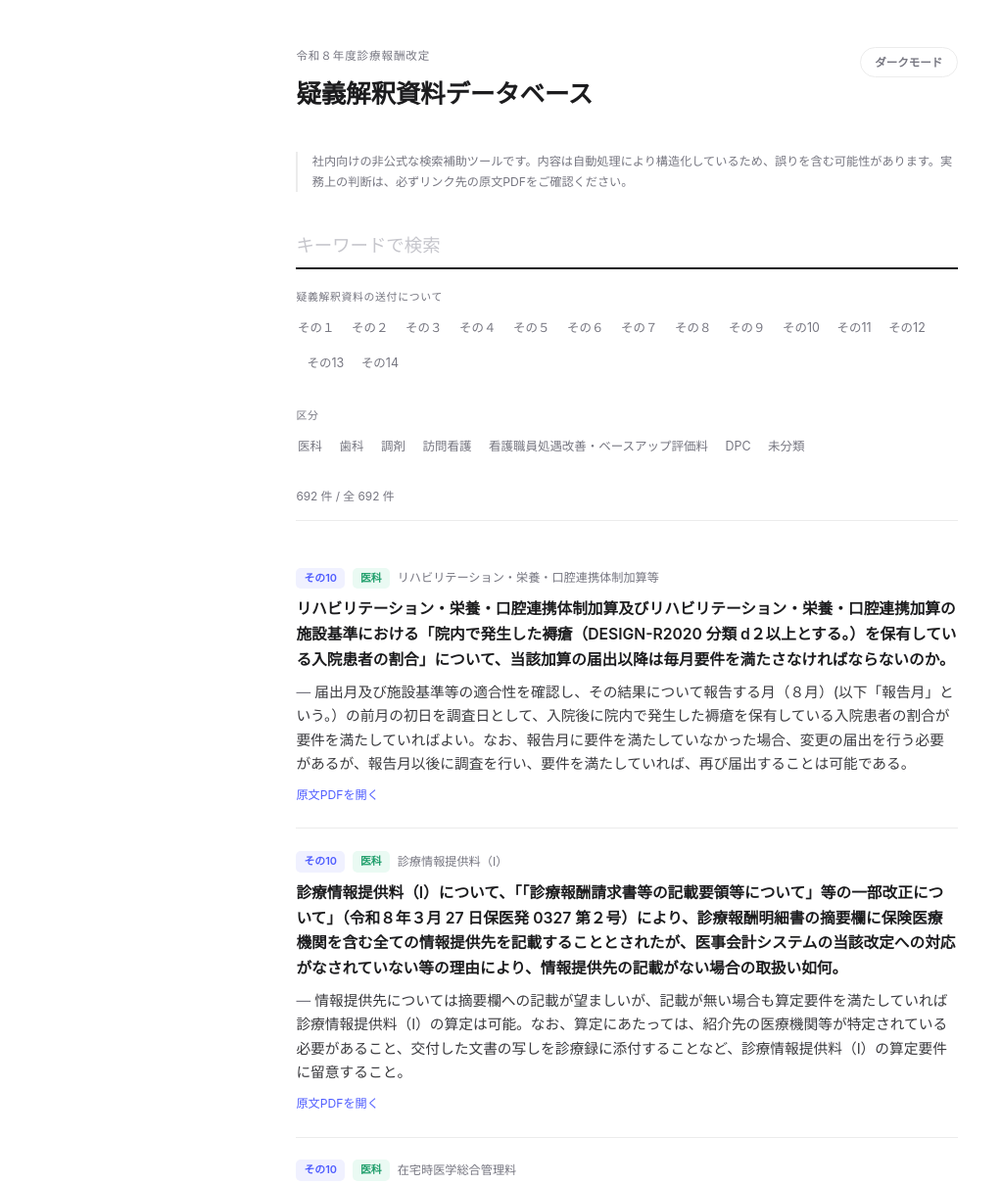
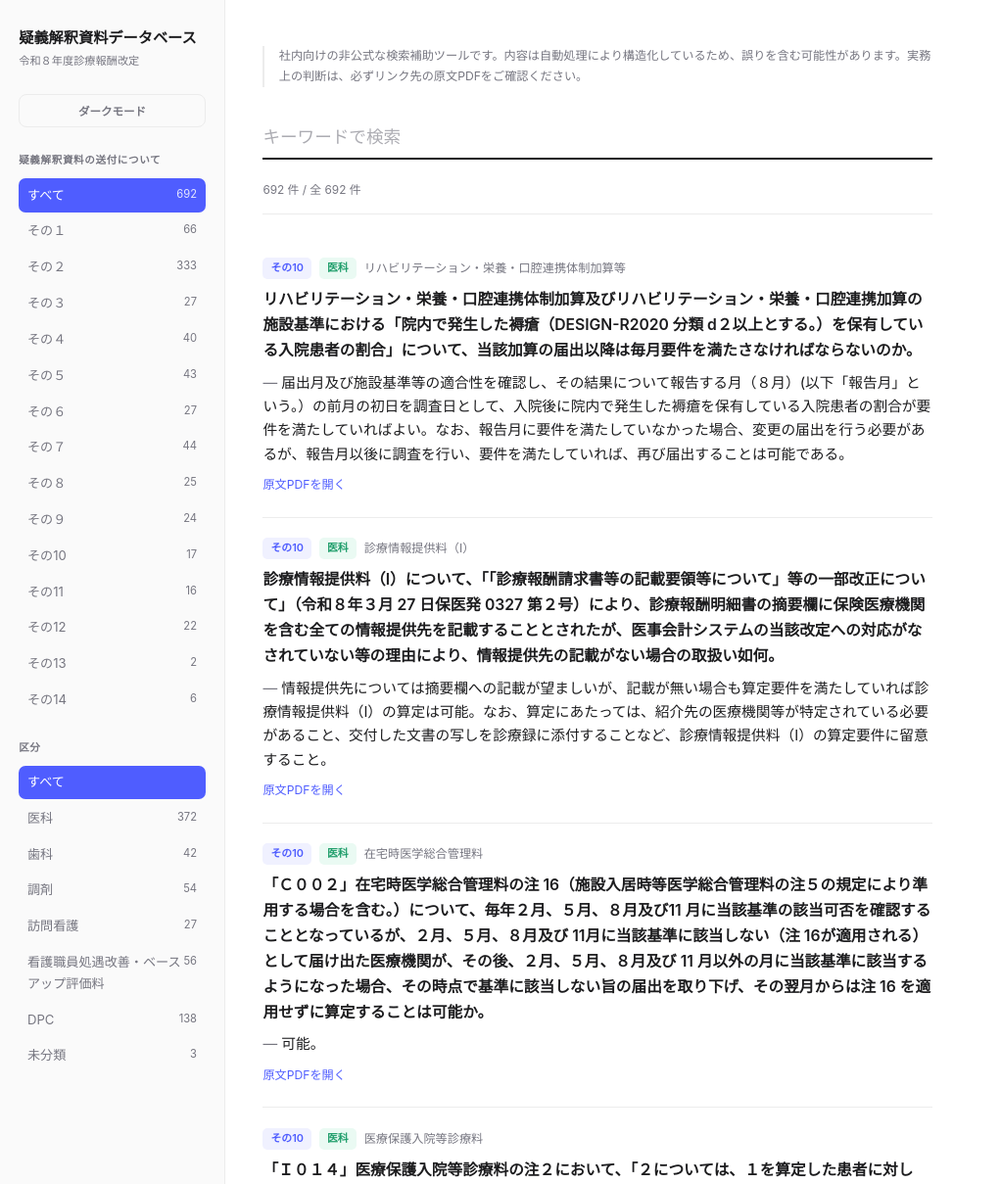
Before and after one commit to ogaflame/Gigikaikaisyaku, a plain HTML site: page site/index.html in a window 1280 px wide. Shown: the top 1209 px of the page at 98% size, without its empty margins (0-1022 px from the left). Drawn offline with Linux system fonts and the light colour scheme.

Commit message:
Update index.html

```diff
--- a/site/index.html
+++ b/site/index.html
@@ -3,10 +3,11 @@
 <head>
 <meta charset="UTF-8">
 <meta name="viewport" content="width=device-width, initial-scale=1.0">
-<title>案E: シンプルミニマル | 疑義解釈資料データベース</title>
+<title>疑義解釈資料データベース | 令和８年度診療報酬改定</title>
 <style>
   :root{
     --bg:#ffffff;
+    --sidebar-bg:#fafafa;
     --ink:#1c1c1e;
     --ink-soft:#767680;
     --line:#ececec;
@@ -15,10 +16,10 @@
     --green:#1f9e6b;
     --green-soft:#eafaf3;
     --notice-mark:#fff1a6;
-    --card-bg:transparent;
   }
   html[data-theme="dark"]{
     --bg:#121214;
+    --sidebar-bg:#18181b;
     --ink:#eceef0;
     --ink-soft:#9a9aa2;
     --line:#2b2b30;
@@ -27,11 +28,11 @@
     --green:#4fd39a;
     --green-soft:#1b3a2d;
     --notice-mark:#5c4e14;
-    --card-bg:transparent;
   }
   @media (prefers-color-scheme: dark){
     html:not([data-theme="light"]){
       --bg:#121214;
+      --sidebar-bg:#18181b;
       --ink:#eceef0;
       --ink-soft:#9a9aa2;
       --line:#2b2b30;
@@ -50,62 +51,80 @@
     line-height:1.65;
     transition:background .15s ease,color .15s ease;
   }
-  .wrap{max-width:720px;margin:0 auto;padding:3rem 1.4rem 5rem;}
-  .top-row{display:flex;justify-content:space-between;align-items:flex-start;gap:1rem;}
-  .eyebrow{font-size:.72rem;color:var(--ink-soft);letter-spacing:.08em;margin:0 0 .5rem;}
-  h1{font-size:1.6rem;font-weight:600;margin:0 0 1.6rem;letter-spacing:-.01em;}
+  .layout{display:flex;min-height:100vh;}
+
+  /* ===== サイドバー ===== */
+  .sidebar{
+    width:230px;flex-shrink:0;
+    background:var(--sidebar-bg);
+    border-right:1px solid var(--line);
+    padding:1.6rem 1.2rem;
+  }
+  .sidebar .brand{font-size:.95rem;font-weight:700;margin:0 0 .15rem;}
+  .sidebar .brand-sub{font-size:.7rem;color:var(--ink-soft);margin:0 0 1.5rem;}
   .theme-toggle{
-    flex-shrink:0;
+    width:100%;
     font-size:.72rem;font-weight:600;
     color:var(--ink-soft);
     background:transparent;
     border:1px solid var(--line);
-    border-radius:999px;
-    padding:.4rem .9rem;
+    border-radius:8px;
+    padding:.5rem .7rem;
     cursor:pointer;
     font-family:inherit;
+    margin-bottom:1.6rem;
   }
   .theme-toggle:hover{border-color:var(--accent);color:var(--accent);}
+  .side-section{margin-bottom:1.4rem;}
+  .side-section .label{
+    font-size:.66rem;color:var(--ink-soft);letter-spacing:.06em;
+    margin:0 0 .6rem;font-weight:700;
+  }
+  .side-list{display:flex;flex-direction:column;gap:.15rem;}
+  .side-item{
+    font-size:.82rem;
+    padding:.4rem .55rem;
+    border-radius:7px;
+    cursor:pointer;
+    color:var(--ink-soft);
+    display:flex;justify-content:space-between;
+  }
+  .side-item:hover{background:var(--line);}
+  .side-item.active{background:var(--accent);color:#fff;}
+  .side-item .n{font-size:.7rem;color:var(--ink-soft);}
+  .side-item.active .n{color:#e4e6ff;}
+
+  /* ===== メイン ===== */
+  .content{flex:1;padding:2.2rem 2.4rem 4rem;max-width:760px;}
   .notice{
     font-size:.76rem;color:var(--ink-soft);
     border-left:2px solid var(--line);
     padding-left:.9rem;
-    margin-bottom:2rem;
+    margin-bottom:1.8rem;
     line-height:1.7;
   }
-  .search-wrap{position:relative;margin-bottom:1.2rem;}
+  .search-wrap{position:relative;margin-bottom:1.4rem;}
   .search-wrap input[type=text]{
     width:100%;
     border:none;
     border-bottom:2px solid var(--ink);
     padding:.7rem 0;
-    font-size:1.15rem;
+    font-size:1.1rem;
     font-family:inherit;
     background:transparent;
+    color:var(--ink);
   }
   .search-wrap input[type=text]:focus{outline:none;border-color:var(--accent);}
-  .search-wrap input[type=text]::placeholder{color:#c6c6cc;}
-  .filters{display:flex;gap:1.8rem;margin:1.3rem 0 1.6rem;flex-wrap:wrap;}
-  .filter-col .label{font-size:.68rem;color:var(--ink-soft);letter-spacing:.06em;margin:0 0 .5rem;}
-  .filter-col .opts{display:flex;flex-wrap:wrap;gap:.3rem;}
-  .opt{
-    font-size:.78rem;
-    padding:.25rem .1rem;
-    color:var(--ink-soft);
-    cursor:pointer;
-    border-bottom:2px solid transparent;
-  }
-  .opt + .opt{margin-left:.6rem;}
-  .opt.active{color:var(--accent);border-color:var(--accent);font-weight:600;}
-  .status{font-size:.74rem;color:var(--ink-soft);margin-bottom:1.6rem;padding-bottom:.8rem;border-bottom:1px solid var(--line);}
-  .entry{padding:1.4rem 0;border-bottom:1px solid var(--line);}
-  .entry .meta{display:flex;gap:.5rem;align-items:center;margin-bottom:.5rem;}
+  .search-wrap input[type=text]::placeholder{color:var(--ink-soft);opacity:.6;}
+  .status{font-size:.74rem;color:var(--ink-soft);margin-bottom:1.5rem;padding-bottom:.8rem;border-bottom:1px solid var(--line);}
+  .entry{padding:1.3rem 0;border-bottom:1px solid var(--line);}
+  .entry .meta{display:flex;gap:.5rem;align-items:center;margin-bottom:.5rem;flex-wrap:wrap;}
   .chip{font-size:.68rem;font-weight:600;padding:.12rem .5rem;border-radius:5px;}
   .chip.sono{background:var(--accent-soft);color:var(--accent);}
   .chip.cat{background:var(--green-soft);color:var(--green);}
   .entry .topic{font-size:.76rem;color:var(--ink-soft);}
   .entry .q{font-size:.98rem;font-weight:600;margin:0 0 .5rem;}
-  .entry .a{font-size:.92rem;color:#3a3a3e;margin:0;}
+  .entry .a{font-size:.92rem;color:var(--ink);margin:0;}
   .entry .a::before{content:"— ";color:var(--ink-soft);}
   .entry a.src{
     display:inline-block;margin-top:.6rem;font-size:.76rem;color:var(--accent);text-decoration:none;
@@ -113,18 +132,54 @@
   .entry a.src:hover{text-decoration:underline;}
   mark{background:var(--notice-mark);color:var(--ink);padding:0 .1em;}
   .empty{padding:4rem 0;text-align:center;color:var(--ink-soft);}
+
+  /* ===== スマートフォン向け ===== */
+  @media (max-width: 768px){
+    body{font-size:15px;}
+    .layout{flex-direction:column;min-height:auto;}
+    .sidebar{
+      width:100%;
+      position:sticky;top:0;z-index:10;
+      padding:.9rem .9rem;
+      box-shadow:0 1px 0 var(--line);
+    }
+    .sidebar .brand-sub{margin-bottom:.8rem;}
+    .theme-toggle{width:auto;margin-bottom:.8rem;}
+    .side-section{margin-bottom:.7rem;}
+    .side-list{
+      flex-direction:row;
+      overflow-x:auto;
+      -webkit-overflow-scrolling:touch;
+      gap:.4rem;
+      padding-bottom:.1rem;
+    }
+    .side-item{
+      flex-shrink:0;white-space:nowrap;
+      border:1px solid var(--line);
+    }
+    .content{padding:1.1rem .9rem 2.5rem;max-width:100%;}
+    .search-wrap input[type=text]{font-size:16px;}
+    .notice{font-size:.72rem;}
+  }
 </style>
 </head>
 <body>
-<div class="wrap">
-  <div class="top-row">
-    <div>
-      <p class="eyebrow">令和８年度診療報酬改定</p>
-      <h1>疑義解釈資料データベース</h1>
+<div class="layout">
+  <div class="sidebar">
+    <p class="brand">疑義解釈資料データベース</p>
+    <p class="brand-sub">令和８年度診療報酬改定</p>
+    <button class="theme-toggle" id="themeToggle" type="button">ダークモード</button>
+    <div class="side-section">
+      <p class="label">疑義解釈資料の送付について</p>
+      <div class="side-list" id="sonoList"></div>
     </div>
-    <button class="theme-toggle" id="themeToggle" type="button">ダークモード</button>
+    <div class="side-section">
+      <p class="label">区分</p>
+      <div class="side-list" id="catList"></div>
+    </div>
   </div>
 
+  <div class="content">
     <p class="notice">
       社内向けの非公式な検索補助ツールです。内容は自動処理により構造化しているため、誤りを含む可能性があります。実務上の判断は、必ずリンク先の原文PDFをご確認ください。
     </p>
@@ -133,19 +188,9 @@
       <input type="text" id="q" placeholder="キーワードで検索">
     </div>
 
-  <div class="filters">
-    <div class="filter-col">
-      <p class="label">疑義解釈資料の送付について</p>
-      <div class="opts" id="sonoOpts"></div>
-    </div>
-    <div class="filter-col">
-      <p class="label">区分</p>
-      <div class="opts" id="catOpts"></div>
-    </div>
-  </div>
-
     <p class="status" id="status"></p>
     <div id="results"></div>
+  </div>
 </div>
 
 <script>
@@ -190,21 +235,33 @@ function render(){
 function buildFacets(){
   const sonos=[...new Set(ALL.map(r=>r.sono))].sort((a,b)=>parseInt(ZEN_TO_HAN(a),10)-parseInt(ZEN_TO_HAN(b),10));
   const cats=[...new Set(ALL.map(r=>r.category))];
-  const sw=document.getElementById('sonoOpts');
+
+  const sl=document.getElementById('sonoList');
+  const allSono=document.createElement('div');
+  allSono.className='side-item active';
+  allSono.innerHTML=`<span>すべて</span><span class="n">${ALL.length}</span>`;
+  allSono.onclick=()=>{activeSono=null;[...sl.children].forEach(x=>x.classList.remove('active'));allSono.classList.add('active');render();};
+  sl.appendChild(allSono);
   sonos.forEach(v=>{
-    const b=document.createElement('span');b.className='opt';b.textContent=`その${v}`;
-    b.onclick=()=>{activeSono=activeSono===v?null:v;
-      [...sw.children].forEach(x=>x.classList.remove('active'));
-      if(activeSono!==null)b.classList.add('active');render();};
-    sw.appendChild(b);
+    const cnt=ALL.filter(r=>r.sono===v).length;
+    const it=document.createElement('div');it.className='side-item';
+    it.innerHTML=`<span>その${v}</span><span class="n">${cnt}</span>`;
+    it.onclick=()=>{activeSono=v;[...sl.children].forEach(x=>x.classList.remove('active'));it.classList.add('active');render();};
+    sl.appendChild(it);
   });
-  const cw=document.getElementById('catOpts');
+
+  const cl=document.getElementById('catList');
+  const allCat=document.createElement('div');
+  allCat.className='side-item active';
+  allCat.innerHTML=`<span>すべて</span><span class="n"></span>`;
+  allCat.onclick=()=>{activeCat=null;[...cl.children].forEach(x=>x.classList.remove('active'));allCat.classList.add('active');render();};
+  cl.appendChild(allCat);
   cats.forEach(v=>{
-    const b=document.createElement('span');b.className='opt';b.textContent=v;
-    b.onclick=()=>{activeCat=activeCat===v?null:v;
-      [...cw.children].forEach(x=>x.classList.remove('active'));
-      if(activeCat!==null)b.classList.add('active');render();};
-    cw.appendChild(b);
+    const cnt=ALL.filter(r=>r.category===v).length;
+    const it=document.createElement('div');it.className='side-item';
+    it.innerHTML=`<span>${v}</span><span class="n">${cnt}</span>`;
+    it.onclick=()=>{activeCat=v;[...cl.children].forEach(x=>x.classList.remove('active'));it.classList.add('active');render();};
+    cl.appendChild(it);
   });
 }
 fetch('qa.json').then(r=>r.json()).then(d=>{ALL=d;buildFacets();render();});
```
Lines whose indentation alone changed are shown as unchanged.
